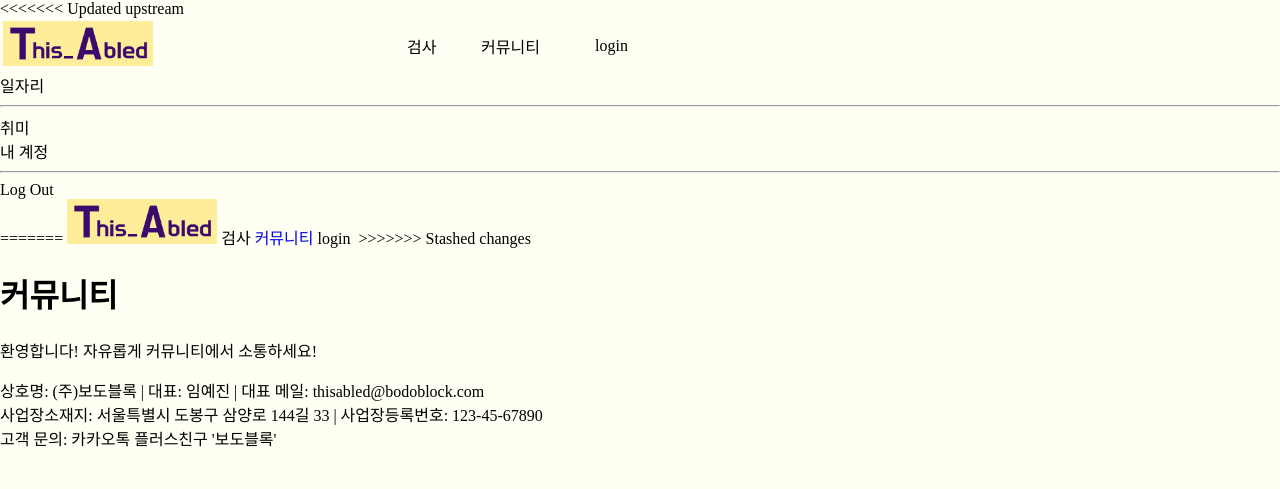
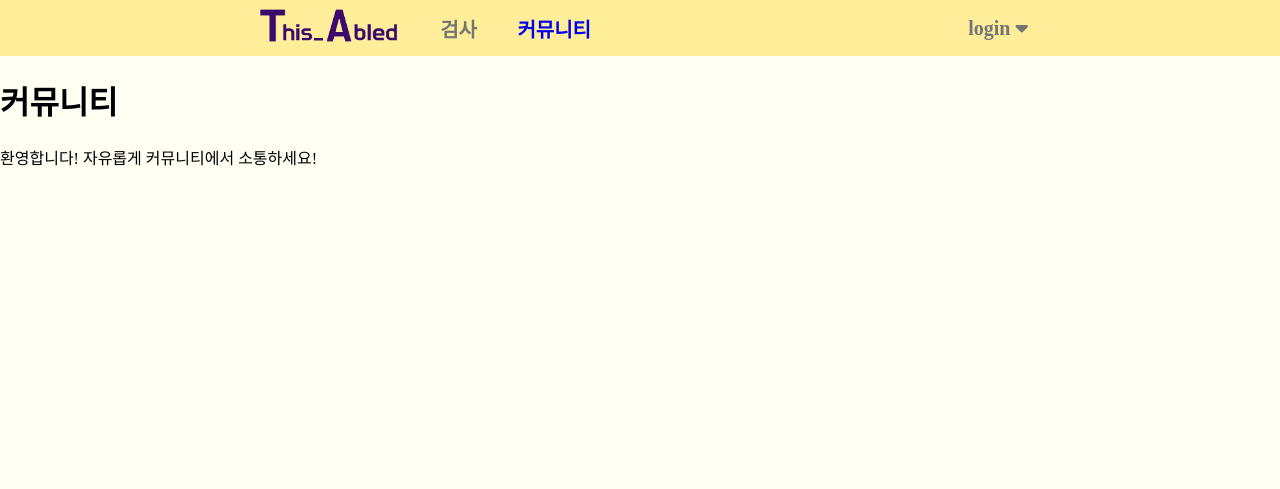
Before and after one commit to dukwoo/22_This_Abled, a Django app: page /community_list/ in a window 1280 px wide. Shown: the top 489 px of the page. Run offline with Django 4.2, Linux system fonts and the light colour scheme; some libraries are stand-ins or nearby versions; some web fonts are replaced.

Commit message:
navbar 커뮤니티 페이지 연결 코드 수정

```diff
--- a/This_Abled22/firstapp/templates/firstapp/community_list.html
+++ b/This_Abled22/firstapp/templates/firstapp/community_list.html
@@ -4,7 +4,12 @@
     <head>
         <meta charset="UTF-8">
         <title>Community</title>
+
         <link href="{% static 'firstapp/css/landing.css' %}" rel="stylesheet" type="text/css" media="screen">
+        <link href="{% static 'firstapp/css/navbar.css' %}" rel="stylesheet" type="text/css" media="screen">
+        <link href="{% static 'firstapp/css/footer.css' %}" rel="stylesheet" type="text/css" media="screen">
+
+        <script src="https://kit.fontawesome.com/6149eb66f9.js" crossorigin="anonymous"></script>
     </head>
     <body>
         <!--navbar-->
@@ -23,5 +28,10 @@
 
         <!--footer-->
         {% include 'firstapp/footer.html' %}
+
+        <!--javascript-->
+        <script src="static/firstapp/javascript/landing.js"></script>
+
+
     </body>
 </html>
--- a/This_Abled22/firstapp/templates/firstapp/navbar.html
+++ b/This_Abled22/firstapp/templates/firstapp/navbar.html
@@ -2,7 +2,6 @@
 {% load socialaccount %}
 <div>
     <table id="nav">
-<<<<<<< Updated upstream
         <tr>
             <td width="400px">
                 <a href="/">
@@ -13,7 +12,7 @@
                 <span id="check">검사</span>
             </td>
             <td width="110px" id="com_func">
-                <span id="com">커뮤니티</span>
+                <span id="com"><a href="/community_list/" style="text-decoration:none; text-decoration-color: darkgray">커뮤니티</a></span>
             </td>
             <td id="login_func">
                 {% if user.is_authenticated %}
@@ -39,22 +38,6 @@
         <span>Log Out</span>
     </div>
 
-=======
-    <tr>
-        <td width="400px"><img src="static/firstapp/image/로고.png" width="150px" height="45px">
-        </td>
-        <td width="70px" id="check" onclick="javascript:check()">
-            <span>검사</span>
-        </td>
-        <td width="110px">
-            <span><a href="/community_list/" style="text-decoration:none; text-decoration-color: darkgray">커뮤니티</a></span>
-        </td>
-        <td id="me">
-            <span>login</span>&nbsp;<i class="fas fa-caret-down"></i>
-        </td>
-    </tr>
-</table>
->>>>>>> Stashed changes
 </div>
 
 <!--
```
